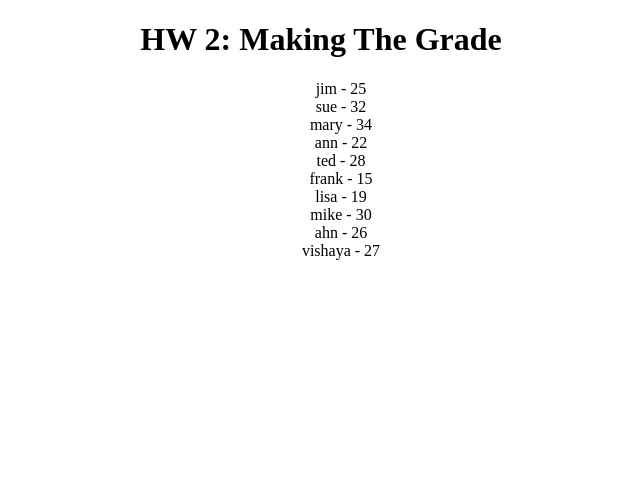
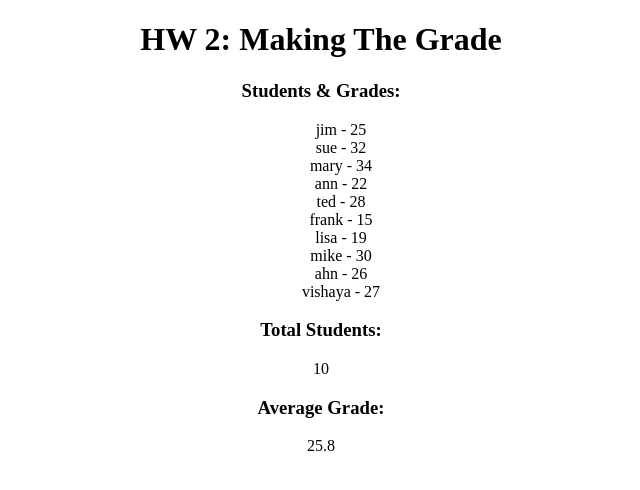
Before and after one commit to Michael-Harber/IT121, a plain HTML site: page week3/grade.html in a window 1280 px wide. Shown: the whole page, without its empty margins (319-959 px from the left). Drawn offline with Linux system fonts and the light colour scheme.

Commit message:
finished

```diff
--- a/week3/grade.html
+++ b/week3/grade.html
@@ -10,11 +10,15 @@
 
 <body>
 
+<h3>Students & Grades:</h3>
+
 <script>
 
 let grades = "jim|25, sue|32, mary|34, ann|22, ted|28, frank|15, lisa|19, mike|30, ahn|26, vishaya|27";
 
 let gradeArray = grades.split(", ");
+
+let length = gradeArray.length;
 
 let names = [];
 let numbers = [];
@@ -35,6 +39,23 @@ for (let i = 0; i < names.length; i++) {
 
 document.body.appendChild(newUl);
 
+let totalStudents = document.createElement('div');
+totalStudents.innerHTML = "<h3>Total Students:</h3>" + gradeArray.length;
+document.body.appendChild(totalStudents);
+
+let scores = [25, 32, 34, 22, 28, 15, 19, 30, 26, 27]
+let sum = 0;
+for (let i = 0; i < scores.length; i++) {
+    sum += scores[i];
+}
+
+let average = sum /  length;
+
+let averageGrade = document.createElement('div');
+averageGrade.innerHTML = "<h3>Average Grade:</h3>" + average;
+document.body.appendChild(averageGrade);
+
+
 
 </script>
 
--- a/week3/styles.css
+++ b/week3/styles.css
@@ -6,3 +6,11 @@ ul {
 h1{
     text-align:center;
 }
+
+div {
+    text-align:center;
+}
+
+h3 {
+    text-align:center;
+}
```
